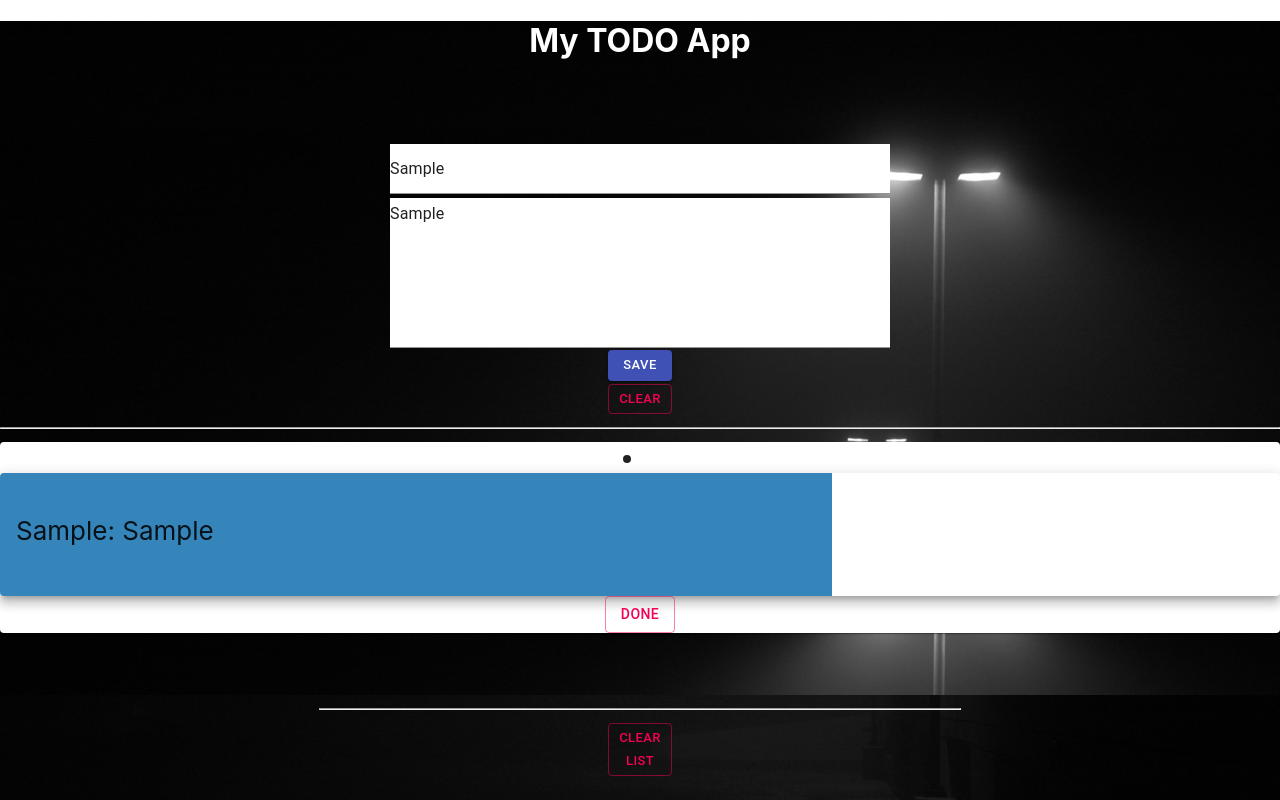
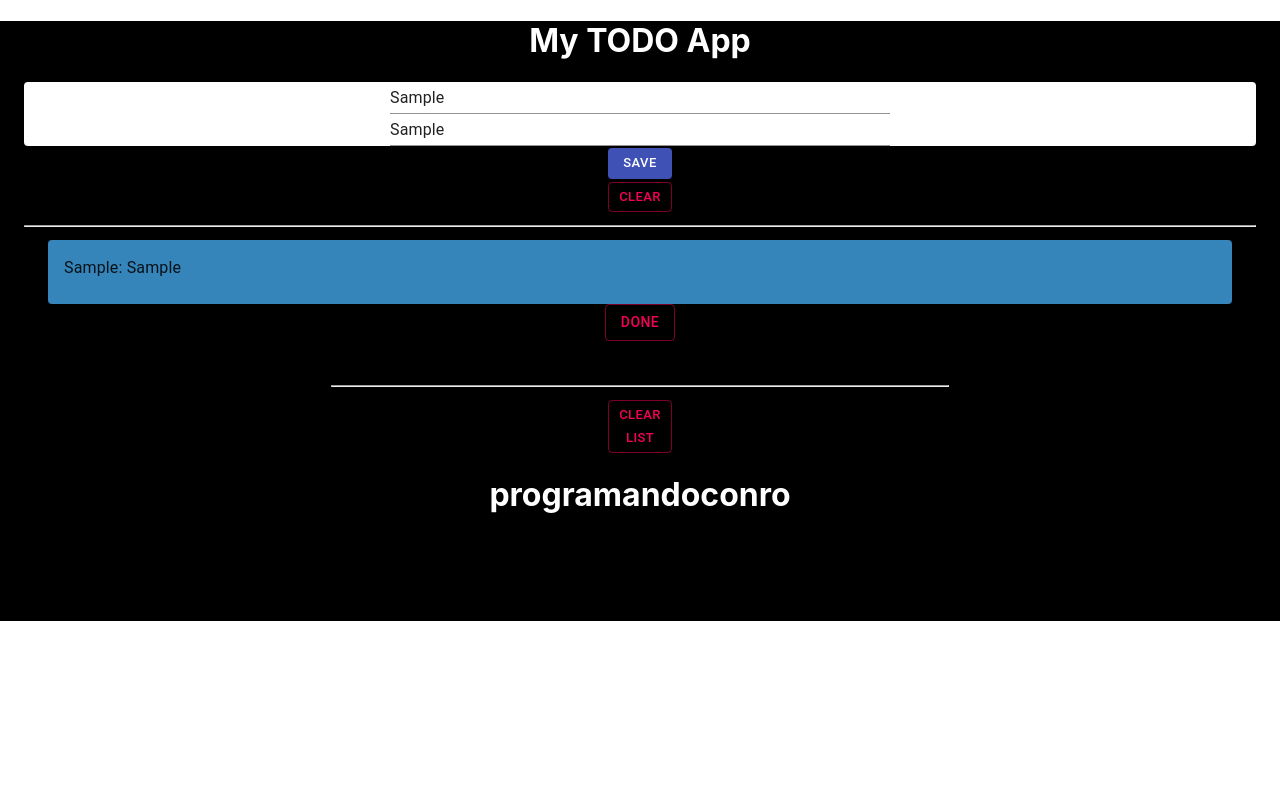
Before and after one commit to Magicianred/MyReactTODOApp, a React (Create React App) app in the folder mytodoapp/: page / in a window 1280 px wide. Both pictures are taken after typing "Sample", "Sample" into the empty fields and a click on the button "SAVE". Shown: the top 800 px of the page. Built offline with nearby package versions, Linux system fonts and the light colour scheme.

Commit message:
Update App.js

```diff
--- a/mytodoapp/src/App.js
+++ b/mytodoapp/src/App.js
@@ -1,15 +1,27 @@
 import React, { useState } from 'react';
 import './App.css';
 import randomColor from 'randomcolor';
-import { Button, Paper, Card, Input, CardContent } from '@material-ui/core';
+import { Button, Paper, Card, CardContent, TextField, Container, Typography } from '@material-ui/core';
 
 function App() {
 	const [title, handleTitle] = useState('');
 	const [data, handleData] = useState('');
 	const [list, setList] = useState([]);
+	const [color, setColor] = useState([]);
 
 	const saveItem = () => {
 		setList((e) => [...e, title + ': ' + data]);
+
+		function chooseColor(array = []) {
+			for (let i = 0; i < color.length + 1; i++) {
+				array.push(randomColor());
+			}
+		}
+
+		const myColors = [];
+		chooseColor(myColors);
+		console.log(myColors);
+		setColor(myColors);
 	};
 
 	const handleKeyDown = (e) => {
@@ -31,38 +43,27 @@ function App() {
 	};
 	const showTable = () => {
 		return (
-			<div>
+			<Container>
 				{list.map((e, k) => (
-					<div>
-						<Paper>
-							<li key={k}>
-								<Card raised="true" width="200px">
+					<Paper key={k} style={{ backgroundColor: 'black' }}>
+						<Card style={{ backgroundColor: color[k] }} raised={true} width="200px">
 							<CardContent
 								style={{
-											textAlign: 'left',
-											backgroundColor: randomColor(),
-											width: window.screen.width
+									textAlign: 'left'
 								}}
 							>
-										<p>{e}</p>
+								<Typography>{e}</Typography>
 							</CardContent>
 						</Card>
 
-								<Button
-									onClick={() => handleRemoveItem(k)}
-									size="big"
-									variant="outlined"
-									color="secondary"
-								>
+						<Button onClick={() => handleRemoveItem(k)} variant="outlined" color="secondary">
 							Done
 						</Button>
-							</li>
+						<br />
+						<br />
 					</Paper>
-						<br></br>
-						<br></br>
-					</div>
 				))}
-			</div>
+			</Container>
 		);
 	};
 	const deleteList = () => {
@@ -70,44 +71,35 @@ function App() {
 		console.log(list);
 	};
 	return (
-		<div style={{ backgroundColor: 'black', height: window.screen.height }}>
-			<div className="container">
+		<Container style={{ backgroundColor: 'black', height: window.screen.height }}>
 			<h1 style={{ textAlign: 'center', color: 'white' }}>My TODO App </h1>
-				<div>
 			<div className="Todo">
-						<div>
-							<br></br>
-							<br></br>
-							<form>
-								<Input
-									color="secondary"
-									style={{ height: '50px', width: '500px', backgroundColor: 'white' }}
+				<Card>
+					<TextField
+						style={{ width: '500px', backgroundColor: 'white' }}
 						placeholder="Subject:"
 						onKeyDown={handleKeyDown}
 						onChange={(e) => handleTitle(e.target.value)}
 						value={title}
 						multiple={true}
-								></Input>
+					></TextField>
 					<br />
-								<Input
+					<TextField
 						placeholder="Description:"
-									multiline="true"
+						multiline={true}
 						className="input"
 						style={{
 							alignItems: 'initial',
-										height: '150px',
+
 							width: '500px',
 							backgroundColor: 'white'
 						}}
 						onKeyDown={handleKeyDown}
 						onChange={(e) => handleData(e.target.value)}
 						value={data}
-								></Input>
-								<br />
-							</form>
-						</div>
+					></TextField>
+				</Card>
 
-						<div>
 				<Button
 					size="small"
 					variant="contained"
@@ -132,25 +124,17 @@ function App() {
 					Clear
 				</Button>
 				<hr />
-						</div>
-						<div className="container">{showTable()}</div>
+
+				{showTable()}
 				<hr style={{ width: '50%' }} />
 				<Button size="small" variant="outlined" color="secondary" onClick={(e) => deleteList(e)}>
 					Clear <br></br> List
 				</Button>
 				<br />
-						<br />
-						<br />
-						<br />
-						<br />
-						<br />
-						<br />
-						<br />
 			</div>
-				</div>
-			</div>
+
 			<h1 style={{ color: 'white', textAlign: 'center', alignContent: 'baseline' }}>programandoconro</h1>
-		</div>
+		</Container>
 	);
 }
 
```
Lines whose indentation alone changed are shown as unchanged.
